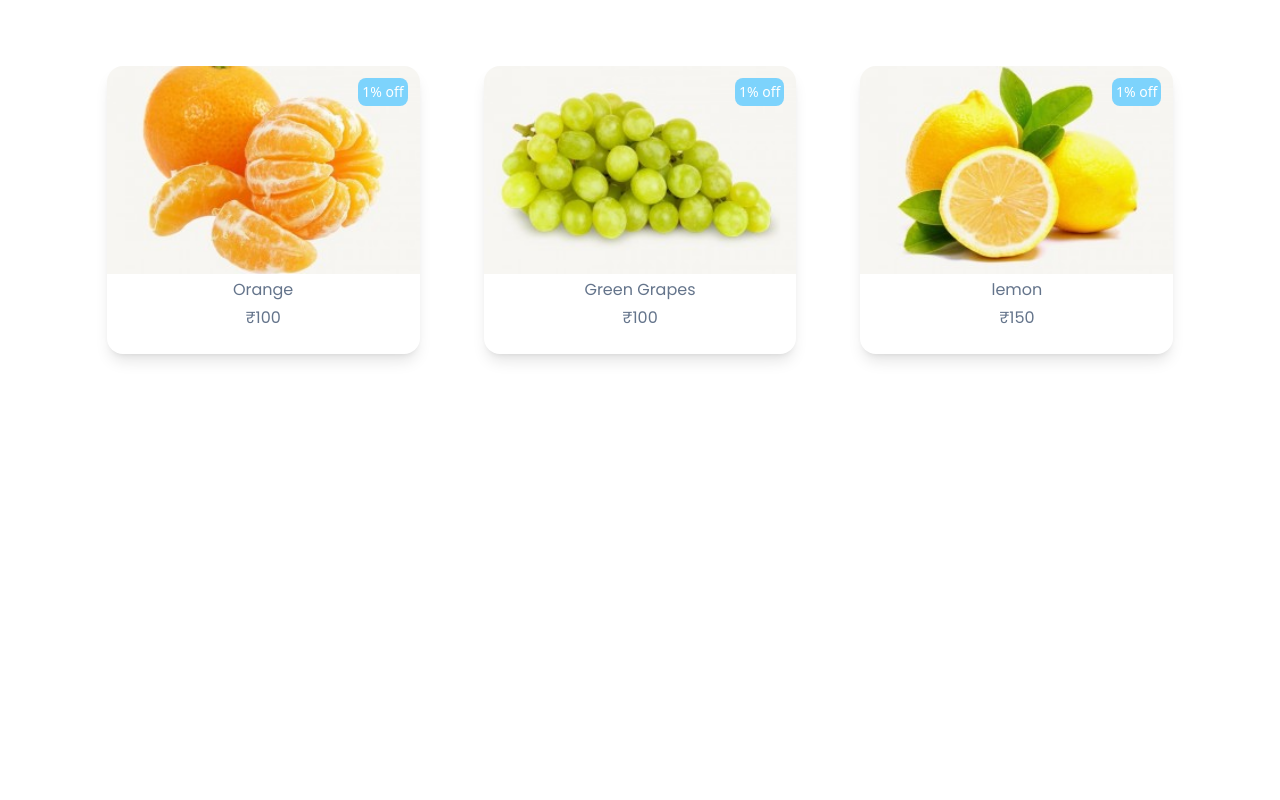
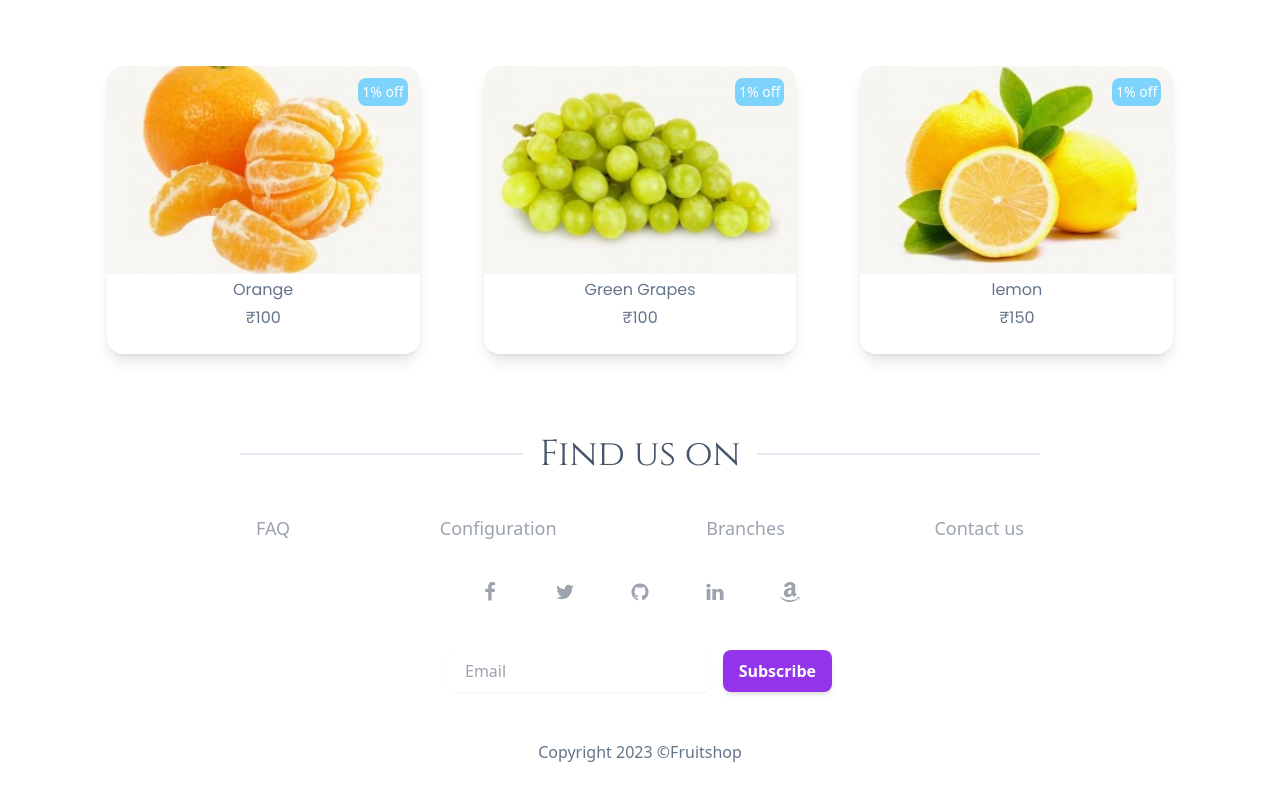
Before and after one commit to TamilCodingWizard/tailwindcsstutorial, a React (Create React App) app: page / in a window 1280 px wide. Shown: the part 960-1760 px from the top of the page. Before the commit the page ends 1394 px from the top, so only its background shows below. Built offline with nearby package versions, Linux system fonts and the light colour scheme.

Commit message:
video-12

```diff
--- a/src/App.js
+++ b/src/App.js
@@ -1,5 +1,6 @@
 import Appbar from "./components/Appbar";
 import Filters from "./components/Filters";
+import Footer from "./components/Footer";
 import Items from "./components/Items";
 import SeasonSpecials from "./components/SeasonSpecials";
 
@@ -10,6 +11,7 @@
       <Filters/>
       <Items/>
       <SeasonSpecials/>
+      <Footer/>
     </>
   );
 }
--- /dev/null
+++ b/src/components/Footer.js
@@ -0,0 +1,149 @@
+import React from "react";
+import Divider from "./Divider";
+
+const Footer = () => {
+  return (
+    <div className="w-5/6 mx-auto my-10">
+      <Divider title={"Find us on"} />
+
+      <footer class="bg-white dark:bg-gray-800 w-full py-8">
+        <div class="max-w-screen-xl px-4 mx-auto">
+          <ul class="flex flex-wrap justify-between max-w-screen-md mx-auto text-lg font-light">
+            <li class="my-2">
+              <a
+                class="text-gray-400 hover:text-gray-800 dark:text-gray-300 dark:hover:text-white transition-colors duration-200"
+                href="#"
+              >
+                FAQ
+              </a>
+            </li>
+            <li class="my-2">
+              <a
+                class="text-gray-400 hover:text-gray-800 dark:text-gray-300 dark:hover:text-white transition-colors duration-200"
+                href="#"
+              >
+                Configuration
+              </a>
+            </li>
+            <li class="my-2">
+              <a
+                class="text-gray-400 hover:text-gray-800 dark:text-gray-300 dark:hover:text-white transition-colors duration-200"
+                href="#"
+              >
+                Branches
+              </a>
+            </li>
+            <li class="my-2">
+              <a
+                class="text-gray-400 hover:text-gray-800 dark:text-gray-300 dark:hover:text-white transition-colors duration-200"
+                href="#"
+              >
+                Contact us
+              </a>
+            </li>
+          </ul>
+          <div class="pt-8 flex max-w-xs mx-auto items-center justify-between">
+            <a
+              href="#"
+              class="text-gray-400 transition-colors duration-200 hover:text-gray-800 dark:hover:text-white"
+            >
+              <svg
+                width="20"
+                height="20"
+                fill="currentColor"
+                class="text-xl transition-colors duration-200 hover:text-gray-800 dark:hover:text-white"
+                viewBox="0 0 1792 1792"
+                xmlns="http://www.w3.org/2000/svg"
+              >
+                <path d="M1343 12v264h-157q-86 0-116 36t-30 108v189h293l-39 296h-254v759h-306v-759h-255v-296h255v-218q0-186 104-288.5t277-102.5q147 0 228 12z"></path>
+              </svg>
+            </a>
+            <a
+              href="#"
+              class="text-gray-400 transition-colors duration-200 hover:text-gray-800 dark:hover:text-white"
+            >
+              <svg
+                width="20"
+                height="20"
+                fill="currentColor"
+                class="text-xl transition-colors duration-200 hover:text-gray-800 dark:hover:text-white"
+                viewBox="0 0 1792 1792"
+                xmlns="http://www.w3.org/2000/svg"
+              >
+                <path d="M1684 408q-67 98-162 167 1 14 1 42 0 130-38 259.5t-115.5 248.5-184.5 210.5-258 146-323 54.5q-271 0-496-145 35 4 78 4 225 0 401-138-105-2-188-64.5t-114-159.5q33 5 61 5 43 0 85-11-112-23-185.5-111.5t-73.5-205.5v-4q68 38 146 41-66-44-105-115t-39-154q0-88 44-163 121 149 294.5 238.5t371.5 99.5q-8-38-8-74 0-134 94.5-228.5t228.5-94.5q140 0 236 102 109-21 205-78-37 115-142 178 93-10 186-50z"></path>
+              </svg>
+            </a>
+            <a
+              href="#"
+              class="text-gray-400 transition-colors duration-200 hover:text-gray-800 dark:hover:text-white"
+            >
+              <svg
+                xmlns="http://www.w3.org/2000/svg"
+                width="20"
+                height="20"
+                fill="currentColor"
+                class="text-xl transition-colors duration-200 hover:text-gray-800 dark:hover:text-white"
+                viewBox="0 0 1792 1792"
+              >
+                <path d="M896 128q209 0 385.5 103t279.5 279.5 103 385.5q0 251-146.5 451.5t-378.5 277.5q-27 5-40-7t-13-30q0-3 .5-76.5t.5-134.5q0-97-52-142 57-6 102.5-18t94-39 81-66.5 53-105 20.5-150.5q0-119-79-206 37-91-8-204-28-9-81 11t-92 44l-38 24q-93-26-192-26t-192 26q-16-11-42.5-27t-83.5-38.5-85-13.5q-45 113-8 204-79 87-79 206 0 85 20.5 150t52.5 105 80.5 67 94 39 102.5 18q-39 36-49 103-21 10-45 15t-57 5-65.5-21.5-55.5-62.5q-19-32-48.5-52t-49.5-24l-20-3q-21 0-29 4.5t-5 11.5 9 14 13 12l7 5q22 10 43.5 38t31.5 51l10 23q13 38 44 61.5t67 30 69.5 7 55.5-3.5l23-4q0 38 .5 88.5t.5 54.5q0 18-13 30t-40 7q-232-77-378.5-277.5t-146.5-451.5q0-209 103-385.5t279.5-279.5 385.5-103zm-477 1103q3-7-7-12-10-3-13 2-3 7 7 12 9 6 13-2zm31 34q7-5-2-16-10-9-16-3-7 5 2 16 10 10 16 3zm30 45q9-7 0-19-8-13-17-6-9 5 0 18t17 7zm42 42q8-8-4-19-12-12-20-3-9 8 4 19 12 12 20 3zm57 25q3-11-13-16-15-4-19 7t13 15q15 6 19-6zm63 5q0-13-17-11-16 0-16 11 0 13 17 11 16 0 16-11zm58-10q-2-11-18-9-16 3-14 15t18 8 14-14z"></path>
+              </svg>
+            </a>
+            <a
+              href="#"
+              class="text-gray-400 transition-colors duration-200 hover:text-gray-800 dark:hover:text-white"
+            >
+              <svg
+                width="20"
+                height="20"
+                fill="currentColor"
+                class="text-xl transition-colors duration-200 hover:text-gray-800 dark:hover:text-white"
+                viewBox="0 0 1792 1792"
+                xmlns="http://www.w3.org/2000/svg"
+              >
+                <path d="M477 625v991h-330v-991h330zm21-306q1 73-50.5 122t-135.5 49h-2q-82 0-132-49t-50-122q0-74 51.5-122.5t134.5-48.5 133 48.5 51 122.5zm1166 729v568h-329v-530q0-105-40.5-164.5t-126.5-59.5q-63 0-105.5 34.5t-63.5 85.5q-11 30-11 81v553h-329q2-399 2-647t-1-296l-1-48h329v144h-2q20-32 41-56t56.5-52 87-43.5 114.5-15.5q171 0 275 113.5t104 332.5z"></path>
+              </svg>
+            </a>
+            <a
+              href="#"
+              class="text-gray-400 transition-colors duration-200 hover:text-gray-800 dark:hover:text-white"
+            >
+              <svg
+                width="20"
+                height="20"
+                fill="currentColor"
+                class="text-xl transition-colors duration-200 hover:text-gray-800 dark:hover:text-white"
+                viewBox="0 0 1792 1792"
+                xmlns="http://www.w3.org/2000/svg"
+              >
+                <path d="M1551 1476q15-6 26-3t11 17.5-15 33.5q-13 16-44 43.5t-95.5 68-141 74-188 58-229.5 24.5q-119 0-238-31t-209-76.5-172.5-104-132.5-105-84-87.5q-8-9-10-16.5t1-12 8-7 11.5-2 11.5 4.5q192 117 300 166 389 176 799 90 190-40 391-135zm207-115q11 16 2.5 69.5t-28.5 102.5q-34 83-85 124-17 14-26 9t0-24q21-45 44.5-121.5t6.5-98.5q-5-7-15.5-11.5t-27-6-29.5-2.5-35 0-31.5 2-31 3-22.5 2q-6 1-13 1.5t-11 1-8.5 1-7 .5h-10l-3-.5-2-1.5-1.5-3q-6-16 47-40t103-30q46-7 108-1t76 24zm-394-443q0 31 13.5 64t32 58 37.5 46 33 32l13 11-227 224q-40-37-79-75.5t-58-58.5l-19-20q-11-11-25-33-38 59-97.5 102.5t-127.5 63.5-140 23-137.5-21-117.5-65.5-83-113-31-162.5q0-84 28-154t72-116.5 106.5-83 122.5-57 130-34.5 119.5-18.5 99.5-6.5v-127q0-65-21-97-34-53-121-53-6 0-16.5 1t-40.5 12-56 29.5-56 59.5-48 96l-294-27q0-60 22-119t67-113 108-95 151.5-65.5 190.5-24.5q100 0 181 25t129.5 61.5 81 83 45 86 12.5 73.5v589zm-672 21q0 86 70 133 66 44 139 22 84-25 114-123 14-45 14-101v-162q-59 2-111 12t-106.5 33.5-87 71-32.5 114.5z"></path>
+              </svg>
+            </a>
+          </div>
+          <div class="text-center pt-10 sm:pt-12 font-light flex items-center justify-center">
+            <form class="flex flex-col justify-center w-3/4 max-w-sm space-y-3 md:flex-row md:w-full md:space-x-3 md:space-y-0">
+              <div class=" relative ">
+                <input
+                  type="text"
+                  id='"form-subscribe-Subscribe'
+                  class=" rounded-lg border-transparent flex-1 appearance-none border border-gray-300 w-full py-2 px-4 bg-white text-gray-700 placeholder-gray-400 shadow-sm text-base focus:outline-none focus:ring-2 focus:ring-purple-600 focus:border-transparent"
+                  placeholder="Email"
+                />
+              </div>
+              <button
+                class="flex-shrink-0 px-4 py-2 text-base font-semibold text-white bg-purple-600 rounded-lg shadow-md hover:bg-purple-700 focus:outline-none focus:ring-2 focus:ring-purple-500 focus:ring-offset-2 focus:ring-offset-purple-200"
+                type="submit"
+              >
+                Subscribe
+              </button>
+            </form>
+          </div>
+          <div class="text-center text-slate-500 dark:text-gray-200 pt-10 sm:pt-12  font-normal flex items-center justify-center">
+            Copyright 2023 ©Fruitshop
+          </div>
+        </div>
+      </footer>
+    </div>
+  );
+};
+
+export default Footer;
```
